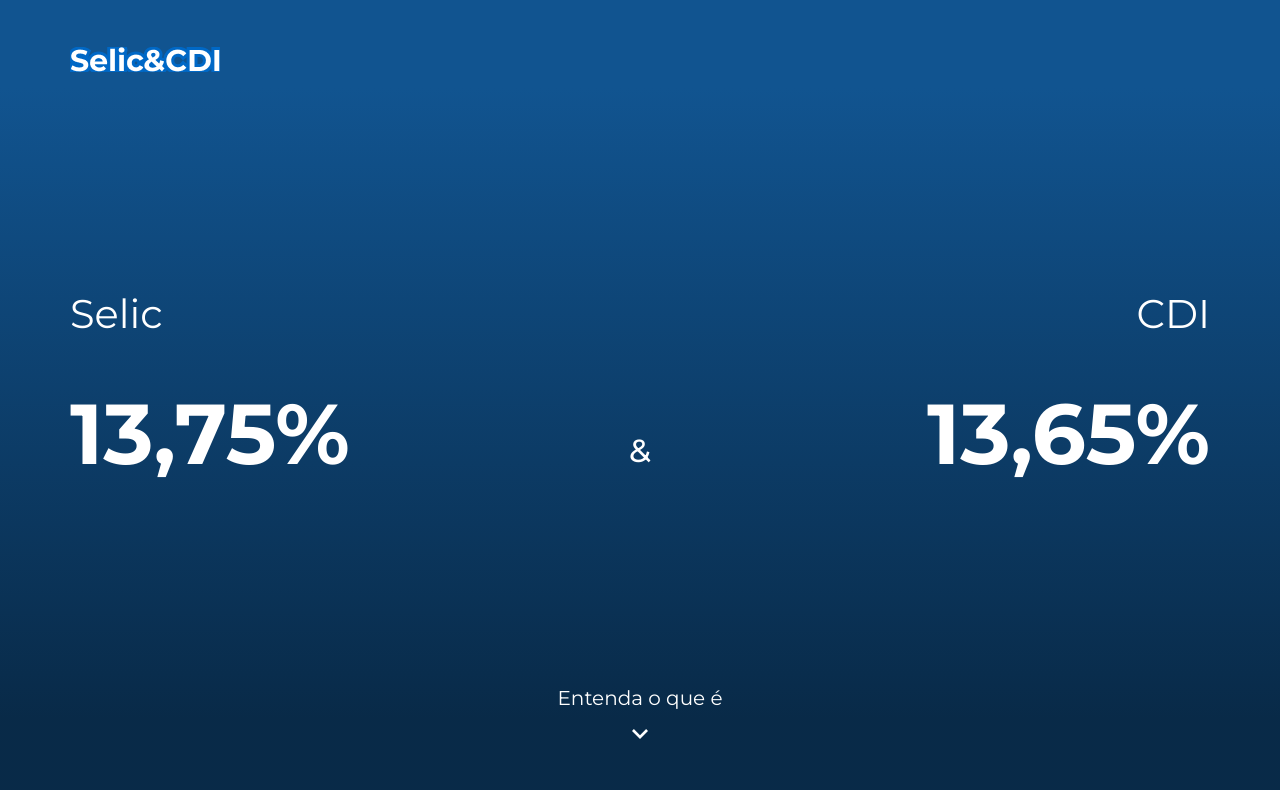
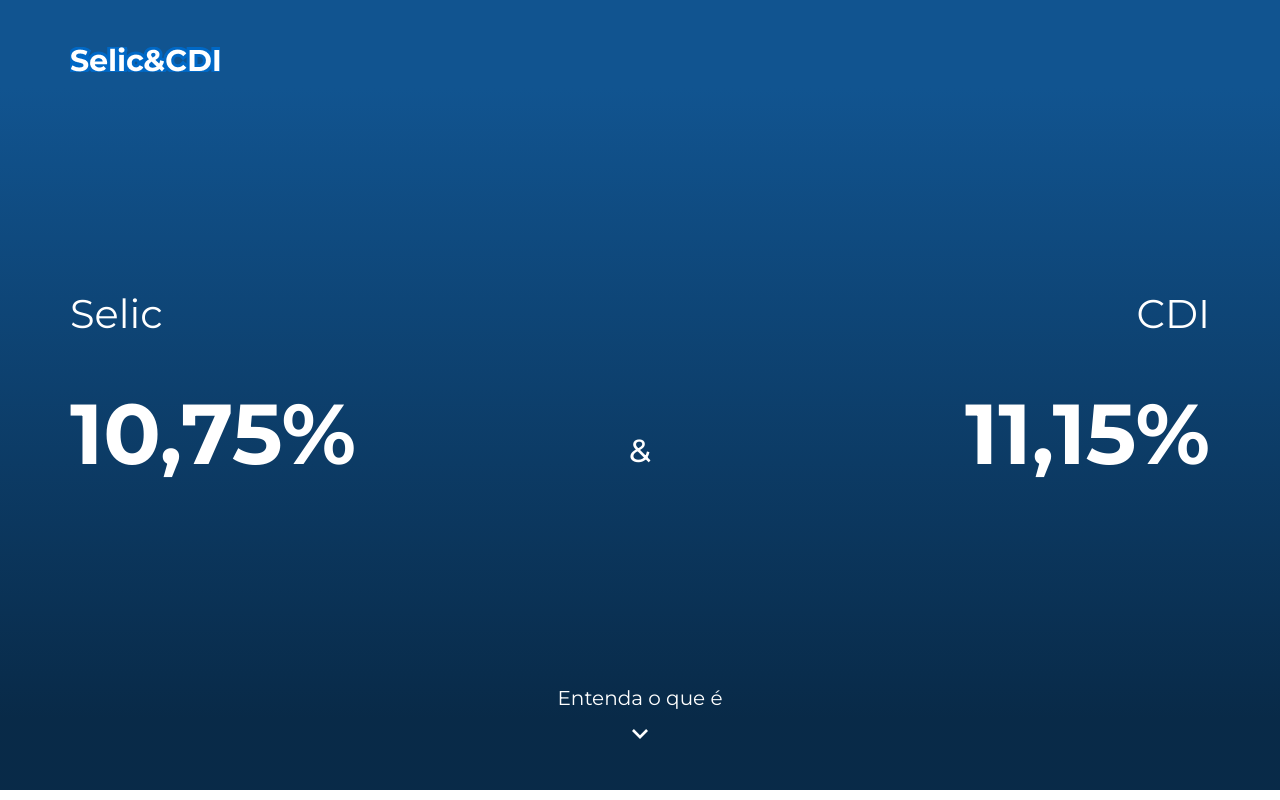
Before and after one commit to HerculesCamara/SelicCDI, a React (Vite) app: page / in a window 1280 px wide. Shown: the top 800 px of the page. Built offline with nearby package versions, Linux system fonts and the light colour scheme.

Commit message:
feat: updating taxes

```diff
--- a/src/components/Values/index.tsx
+++ b/src/components/Values/index.tsx
@@ -12,14 +12,14 @@ export function Values() {
       <Content>
         <div>
           <h1>Selic</h1>
-          <h2>13,75%</h2>
+          <h2>10,75%</h2>
         </div>
         <div>
           <p>&amp;</p>
         </div>
         <div>
           <h1>CDI</h1>
-          <h2>13,65%</h2>
+          <h2>11,15%</h2>
         </div>
       </Content>
       <Understand onClick={handleClickButton}>
```
